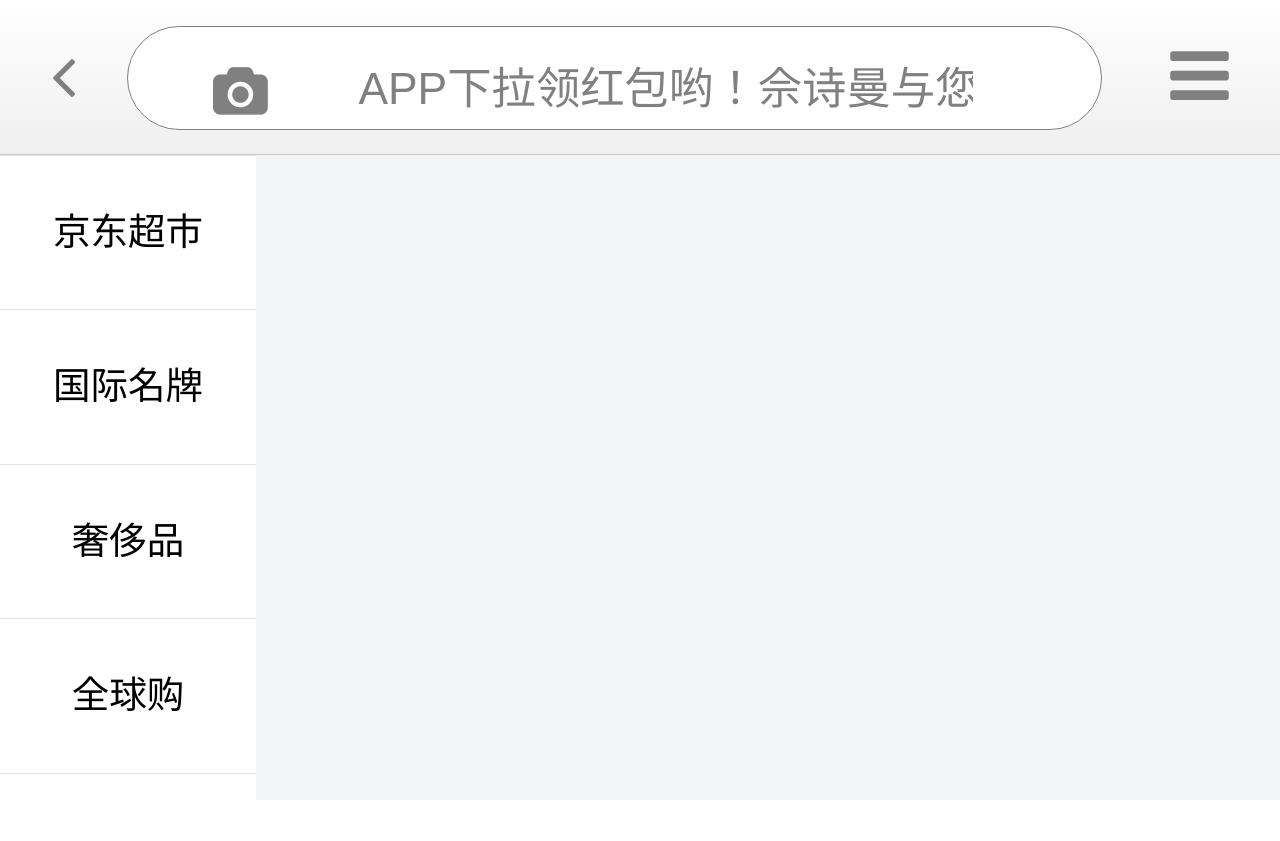
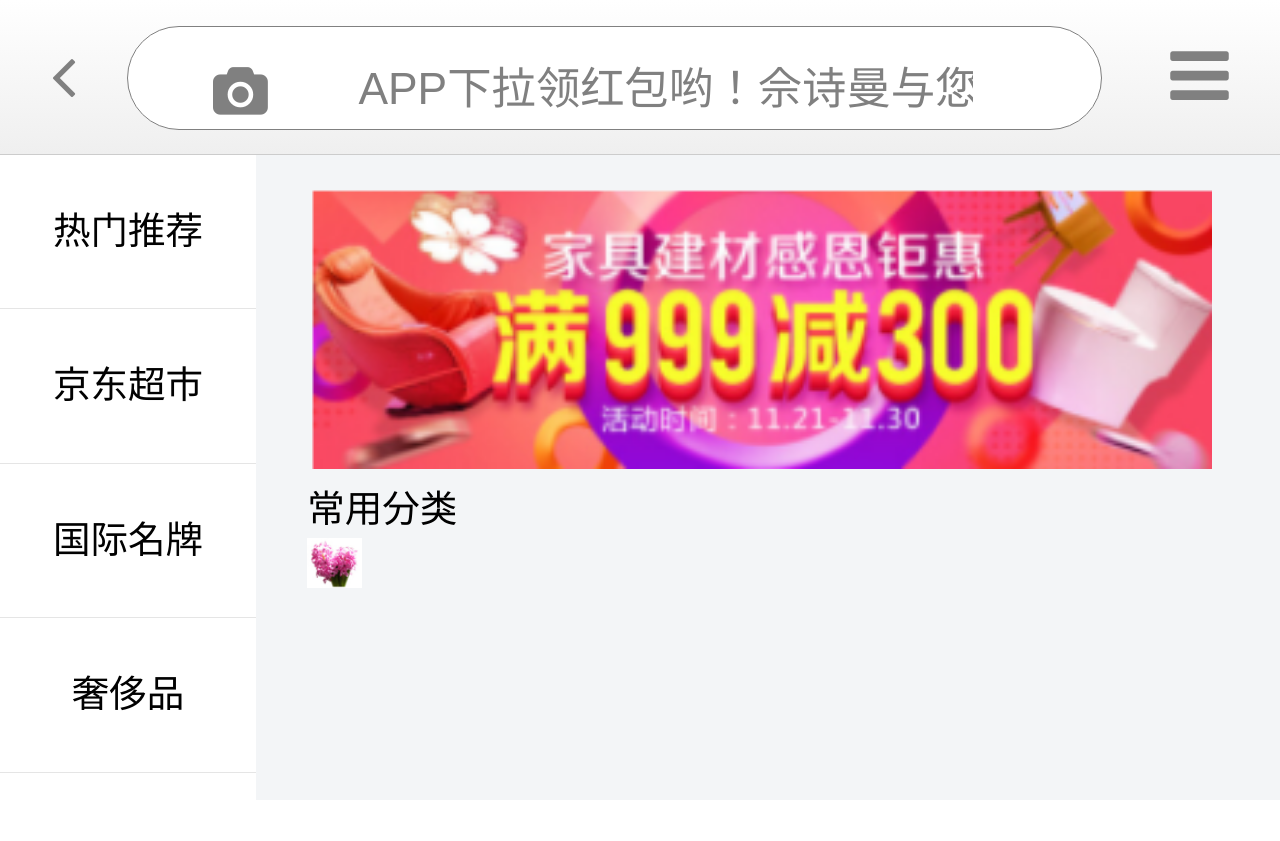
Before and after one commit to wangxinww/homework, a plain HTML site: page eight/index.html in a window 1280 px wide. Drawn offline with Linux system fonts and the light colour scheme.

Commit message:
添加图片

```diff
--- a/eight/index.html
+++ b/eight/index.html
@@ -97,7 +97,7 @@
 				border:0;
 			}
 			.con{
-
+				padding-top: 0.9rem;
 				width: 7.5rem;
 				height: 100vh;
 				box-sizing: border-box;
@@ -130,6 +130,22 @@
 			.slide ul li a{
 				color:#010101;
 				text-decoration: none;
+			}
+			.con .right{
+
+				width:5.7rem;
+				height: inherit;
+				overflow: hidden;
+				padding-top: 0.8rem;
+				font-size: 0.22rem;
+			}
+			.right .banner1 img{
+				width: 5.3rem;
+				margin-top: -0.6rem;
+			}
+			.right .chang{
+				width: 5.2rem;
+				height: 0.3rem;
 			}
 		</style>
 	</head>
@@ -183,7 +199,25 @@
 					<li><a href="#">二手商品</a></li>
 				</ul>
 			</div>
-			<div class="right"></div>
+			<div class=" right">
+				<div class="banner1">
+					<ul>
+						<li><a href="#"><img src="img/banner1.PNG"/></a></li>
+					</ul>
+
+				</div><br />
+				<div class="chang clear">
+					<span class="left">常用分类</span>
+					<strong class="icon-trash right"></strong>
+				</div><br />
+				<div class="r1">
+					<dl>
+						<dt><a href="#"><img src="img/fen1.PNG"/></a></dt>
+						<dd></dd>
+					</ul>
+				</div>
+
+			</div>
 		</div>
 		<script src="js/jquery-2.1.0.js" type="text/javascript" charset="utf-8"></script>
 		<script type="text/javascript">
```
Also changed, not shown: 1 other file.
